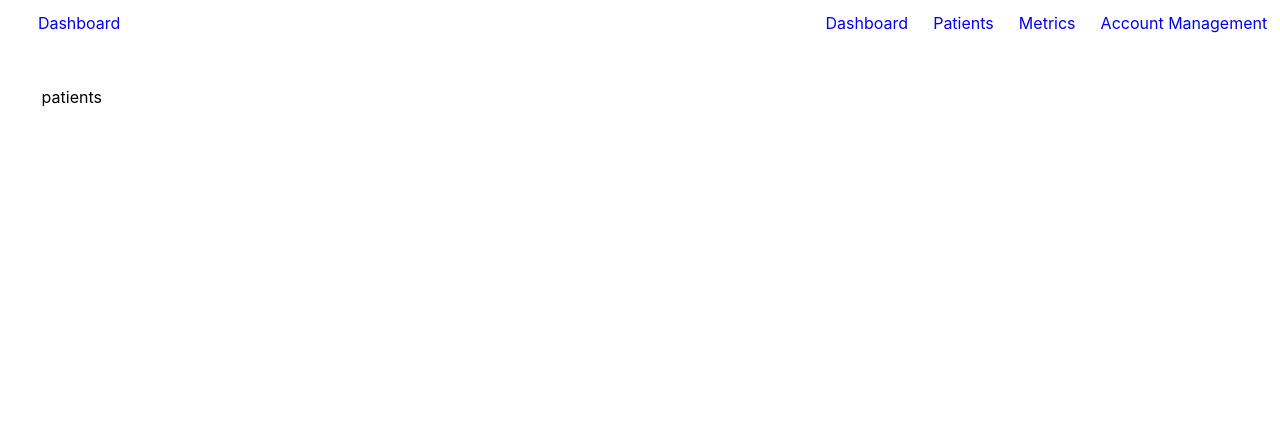
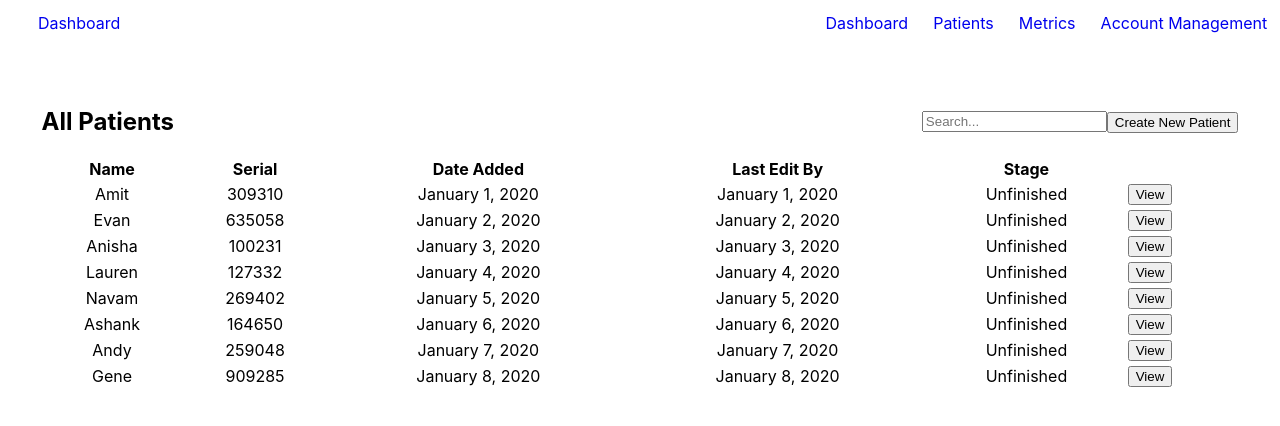
Before and after one commit to hack4impact-uiuc/3dp4me, a React (Create React App) app in the folder frontend/: page /patients in a window 1280 px wide. Shown: the top 426 px of the page. Built offline with nearby package versions, Linux system fonts and the light colour scheme.

Commit message:
added all patients page with empty data call

```diff
--- a/frontend/src/Components/Dashboard/Dashboard.js
+++ b/frontend/src/Components/Dashboard/Dashboard.js
@@ -4,7 +4,7 @@ import Button from "../Helpers/Button/Button";
 
 import { Link } from 'react-router-dom'
 
-import Table from '../Table/Table'
+import Table from '../Helpers/Table/Table'
 
 import "./Dashboard.css";
 
@@ -13,14 +13,14 @@ const Dashboard = (props) => {
   const [patients, setPatients] = useState([])
 
   const patientsTest = [
-    { name: "Amit", id: '309310', createdDate: 'January 1, 2020', lastEdited: 'January 1, 2020', status: 'Unfinished' },
-    { name: "Evan", id: '635058', createdDate: 'January 2, 2020', lastEdited: 'January 2, 2020', status: 'Unfinished' },
-    { name: "Anisha", id: '100231', createdDate: 'January 3, 2020', lastEdited: 'January 3, 2020', status: 'Unfinished' },
-    { name: "Lauren", id: '127332', createdDate: 'January 4, 2020', lastEdited: 'January 4, 2020', status: 'Unfinished' },
-    { name: "Navam", id: '269402', createdDate: 'January 5, 2020', lastEdited: 'January 5, 2020', status: 'Unfinished' },
-    { name: "Ashank", id: '164650', createdDate: 'January 6, 2020', lastEdited: 'January 6, 2020', status: 'Unfinished' },
-    { name: "Andy", id: '259048', createdDate: 'January 7, 2020', lastEdited: 'January 7, 2020', status: 'Unfinished' },
-    { name: "Gene", id: '909285', createdDate: 'January 8, 2020', lastEdited: 'January 8, 2020', status: 'Unfinished' },
+    { name: "Amit", serial: '309310', createdDate: 'January 1, 2020', lastEdited: 'January 1, 2020', status: 'Unfinished' },
+    { name: "Evan", serial: '635058', createdDate: 'January 2, 2020', lastEdited: 'January 2, 2020', status: 'Unfinished' },
+    { name: "Anisha", serial: '100231', createdDate: 'January 3, 2020', lastEdited: 'January 3, 2020', status: 'Unfinished' },
+    { name: "Lauren", serial: '127332', createdDate: 'January 4, 2020', lastEdited: 'January 4, 2020', status: 'Unfinished' },
+    { name: "Navam", serial: '269402', createdDate: 'January 5, 2020', lastEdited: 'January 5, 2020', status: 'Unfinished' },
+    { name: "Ashank", serial: '164650', createdDate: 'January 6, 2020', lastEdited: 'January 6, 2020', status: 'Unfinished' },
+    { name: "Andy", serial: '259048', createdDate: 'January 7, 2020', lastEdited: 'January 7, 2020', status: 'Unfinished' },
+    { name: "Gene", serial: '909285', createdDate: 'January 8, 2020', lastEdited: 'January 8, 2020', status: 'Unfinished' },
   ]
 
   return (
@@ -48,7 +48,7 @@ const Dashboard = (props) => {
             <Button name="Create New Patient" />
           </div>
         </div>
-        <Table data={patientsTest} />
+        <Table headers={["Name", "Serial", "Date Added", "Last Edit By", "Status"]} data={patientsTest} />
       </div>
     </div>
   );
--- /dev/null
+++ b/frontend/src/Components/Helpers/Table/Table.css
@@ -0,0 +1,8 @@
+.table {
+    width: 100%;
+    text-align: center;
+}
+
+.table .head {
+    /* text-align: left; */
+}
--- a/frontend/src/Components/Table/Table.js
+++ b/frontend/src/Components/Helpers/Table/Table.js
@@ -2,23 +2,22 @@ import React from 'react'
 
 import { Link } from 'react-router-dom'
 
-import Button from '../Helpers/Button/Button'
+import Button from '../Button/Button'
 
 import './Table.css'
 
 const Table = (props) => {
 
     const data = props.data;
+    const headers = props.headers;
 
     return (
         <table className="table">
           <thead>
             <tr className="head">
-              <th>Name</th>
-              <th>Patient #</th>
-              <th>Date Added</th>
-              <th>Last edited by</th>
-              <th>Status</th>
+              {headers.map(head => (
+                <th>{head}</th>
+              ))}
               <th></th>
             </tr>
           </thead>
@@ -26,7 +25,7 @@ const Table = (props) => {
             {data.map(patient => (
               <tr key={patient.id} className="row">
                 <td>{patient.name}</td>
-                <td>{patient.id} </td>
+                <td>{patient.serial} </td>
                 <td>{patient.createdDate}</td>
                 <td>{patient.lastEdited}</td>
                 <td>{patient.status}</td>
--- /dev/null
+++ b/frontend/src/Components/Patients/Patients.css
@@ -0,0 +1,4 @@
+.all-patients-header {
+    display: flex;
+    align-items: center;
+}
--- a/frontend/src/Components/Patients/Patients.js
+++ b/frontend/src/Components/Patients/Patients.js
@@ -1,10 +1,43 @@
-import React from 'react'
+import React, { useEffect, useState } from 'react'
+
+import Button from '../Helpers/Button/Button';
+import Table from '../Helpers/Table/Table'
+
+import { Link } from 'react-router-dom'
+
+import './Patients.css'
 
 const Patients = (props) => {
 
+    const allpatients = useState([]);
+
+    const getData = (props) => {
+        // TODO: api call to get all patients and assign it to all patients state variable
+    }
+
+    const patientsTest = [
+        { name: "Amit", serial: '309310', createdDate: 'January 1, 2020', lastEdited: 'January 1, 2020', status: 'Unfinished' },
+        { name: "Evan", serial: '635058', createdDate: 'January 2, 2020', lastEdited: 'January 2, 2020', status: 'Unfinished' },
+        { name: "Anisha", serial: '100231', createdDate: 'January 3, 2020', lastEdited: 'January 3, 2020', status: 'Unfinished' },
+        { name: "Lauren", serial: '127332', createdDate: 'January 4, 2020', lastEdited: 'January 4, 2020', status: 'Unfinished' },
+        { name: "Navam", serial: '269402', createdDate: 'January 5, 2020', lastEdited: 'January 5, 2020', status: 'Unfinished' },
+        { name: "Ashank", serial: '164650', createdDate: 'January 6, 2020', lastEdited: 'January 6, 2020', status: 'Unfinished' },
+        { name: "Andy", serial: '259048', createdDate: 'January 7, 2020', lastEdited: 'January 7, 2020', status: 'Unfinished' },
+        { name: "Gene", serial: '909285', createdDate: 'January 8, 2020', lastEdited: 'January 8, 2020', status: 'Unfinished' },
+      ]
+
+    useEffect(() => {
+        getData();
+    }, []);
+
     return (
         <div>
-            patients
+            <div className="all-patients-header">
+                <h2 style={{flexGrow: 1}}>All Patients</h2>
+                <input placeholder="Search..." />
+                <Button name="Create New Patient" />
+            </div>
+            <Table headers={["Name", "Serial", "Date Added", "Last Edit By", "Stage"]} data={patientsTest} />
         </div>
     )
 }
--- a/frontend/src/Components/Table/Table.css
+++ /dev/null
@@ -1,7 +0,0 @@
-.table {
-    width: 100%;
-}
-
-.table .head {
-    text-align: left;
-}
```
